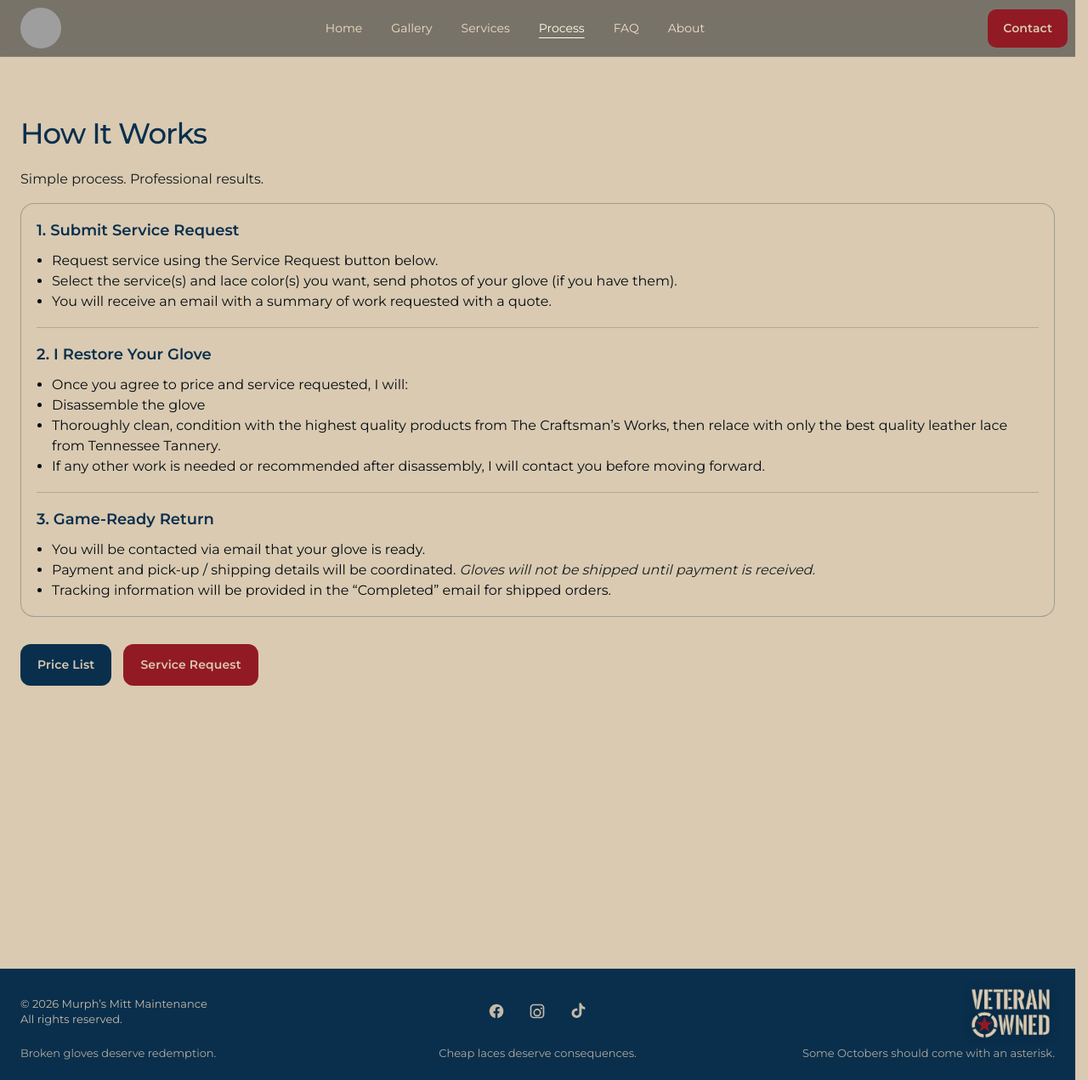
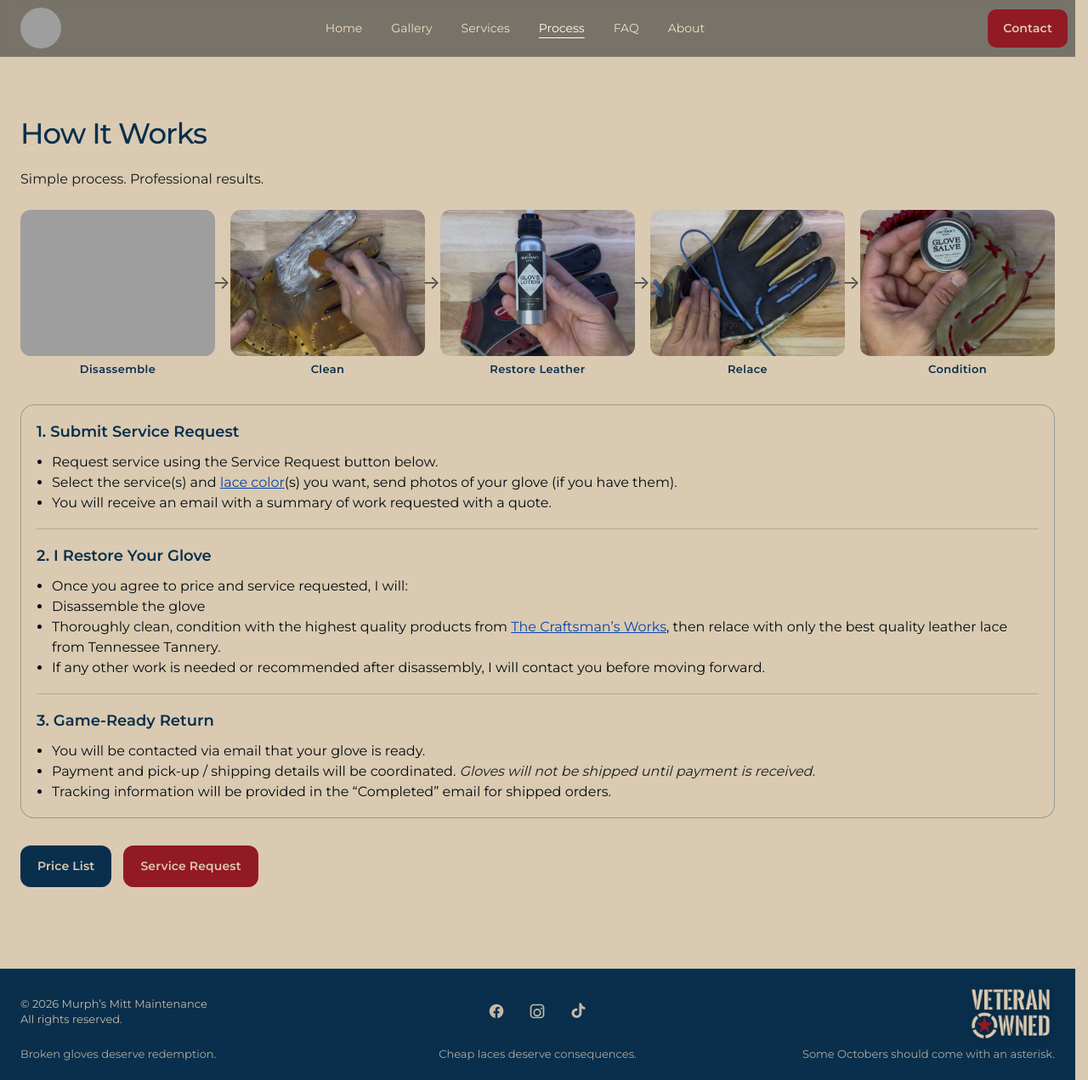
Before and after one commit to kbrettmurphy-ctrl/murphsmitts, a Jekyll site: the page built from archive/process.html, in a window 1280 px wide and 1271 px high. Shown: the whole window at 85% size. Built offline with Jekyll 4.4.1, drawn with Linux system fonts in a browser that asks for light colours; grey boxes are pictures that could not be loaded.

Commit message:
Update process.html

```diff
--- a/archive/process.html
+++ b/archive/process.html
@@ -10,12 +10,49 @@ body_class: inner
     <h1>How It Works</h1>
     <p class="lede">Simple process. Professional results.</p>
 
+    <div class="process-gallery">
+      <figure class="process-shot">
+        <div class="process-shot-media">
+          <img src="{{ '/assets/img/process/IMG_6577.jpg' | relative_url }}" alt="Glove disassembly">
+        </div>
+        <figcaption>Disassemble</figcaption>
+      </figure>
+
+      <figure class="process-shot">
+        <div class="process-shot-media">
+          <img src="{{ '/assets/img/process/IMG_6637.jpg' | relative_url }}" alt="Cleaning glove leather">
+        </div>
+        <figcaption>Clean</figcaption>
+      </figure>
+
+      <figure class="process-shot">
+        <div class="process-shot-media">
+          <img src="{{ '/assets/img/process/IMG_6636.jpg' | relative_url }}" alt="Restoring glove leather">
+        </div>
+        <figcaption>Restore Leather</figcaption>
+      </figure>
+
+      <figure class="process-shot">
+        <div class="process-shot-media">
+          <img src="{{ '/assets/img/process/IMG_6640.jpg' | relative_url }}" alt="Relacing glove">
+        </div>
+        <figcaption>Relace</figcaption>
+      </figure>
+
+      <figure class="process-shot">
+        <div class="process-shot-media">
+          <img src="{{ '/assets/img/process/IMG_6635.jpg' | relative_url }}" alt="Conditioning finished glove">
+        </div>
+        <figcaption>Condition</figcaption>
+      </figure>
+    </div>
+
     <div class="card">
       <div class="process-step">
         <h2>1. Submit Service Request</h2>
         <ul>
           <li>Request service using the Service Request button below.</li>
-          <li>Select the service(s) and lace color(s) you want, send photos of your glove (if you have them).</li>
+          <li>Select the service(s) and <a href="{{ '/services/#Lace-Colors' | relative_url }}" class="content-link">lace color</a>(s) you want, send photos of your glove (if you have them).</li>
           <li>You will receive an email with a summary of work requested with a quote.</li>
         </ul>
       </div>
@@ -29,7 +66,7 @@ body_class: inner
         </ul>
         <ul>
           <li>Disassemble the glove</li>
-          <li>Thoroughly clean, condition with the highest quality products from The Craftsman’s Works, then relace with only the best quality leather lace from Tennessee Tannery.</li>
+          <li>Thoroughly clean, condition with the highest quality products from <a href="https://thecraftsmansworks.com" class="content-link" target="_blank" rel="noopener noreferrer">The Craftsman’s Works</a>, then relace with only the best quality leather lace from Tennessee Tannery.</li>
           <li>If any other work is needed or recommended after disassembly, I will contact you before moving forward.</li>
         </ul>
       </div>
@@ -48,7 +85,7 @@ body_class: inner
 
     <!-- BUTTONS OUTSIDE THE CARD, 32px GAP -->
     <div style="display:flex;gap:14px;flex-wrap:wrap;margin-top:32px">
-      <a class="btn btn-secondary" href="services.html">Price List</a>
-      <a class="btn btn-primary" href="contact.html?tab=service">Service Request</a>
+      <a class="btn btn-secondary" href="{{ '/services/' | relative_url }}">Price List</a>
+      <a class="btn btn-primary" href="{{ '/contact/?tab=service' | relative_url }}">Service Request</a>
     </div>
   </main>
```
Also changed, not shown: other parts of archive/process.html (+1 -1 lines).
